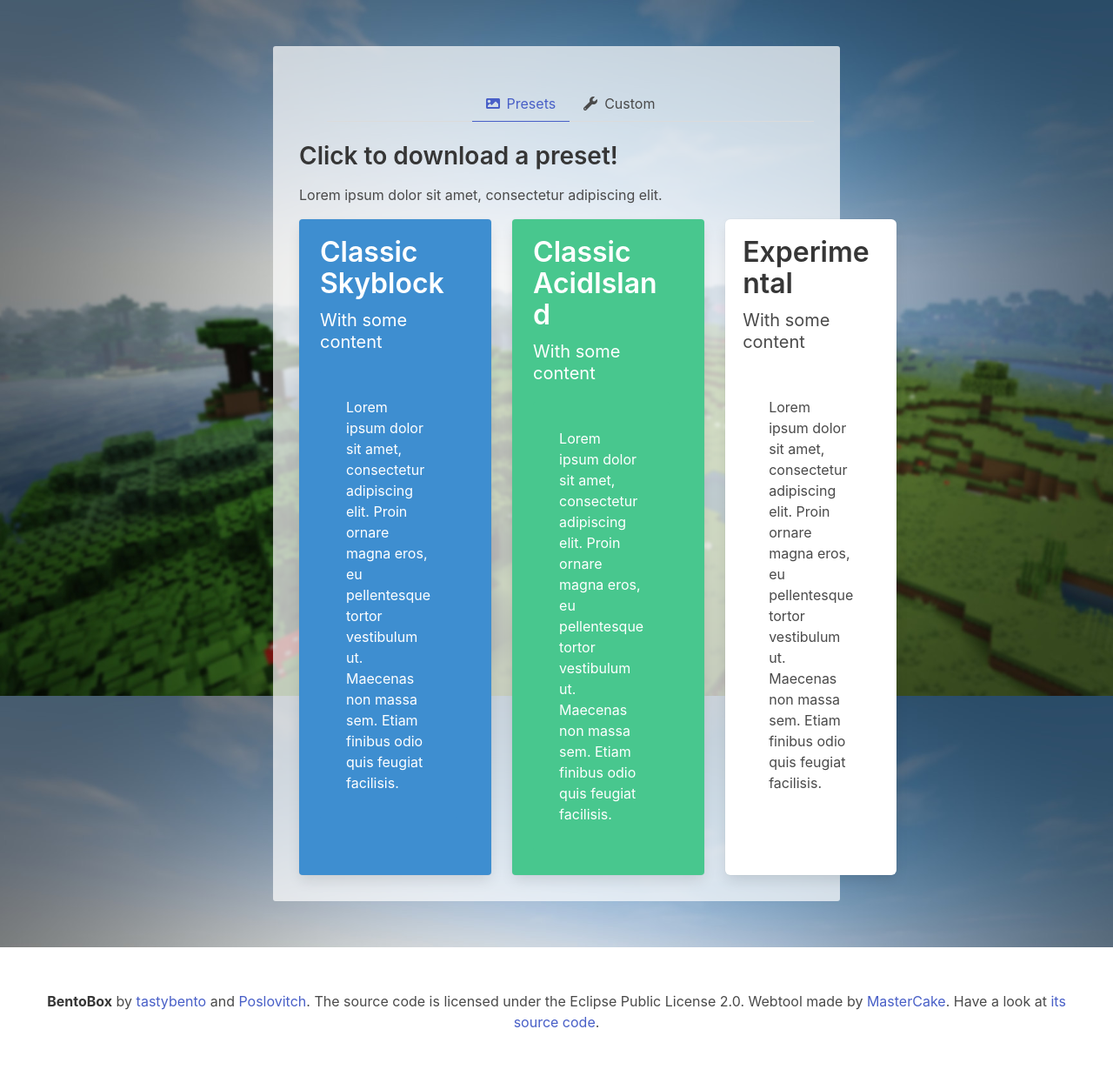
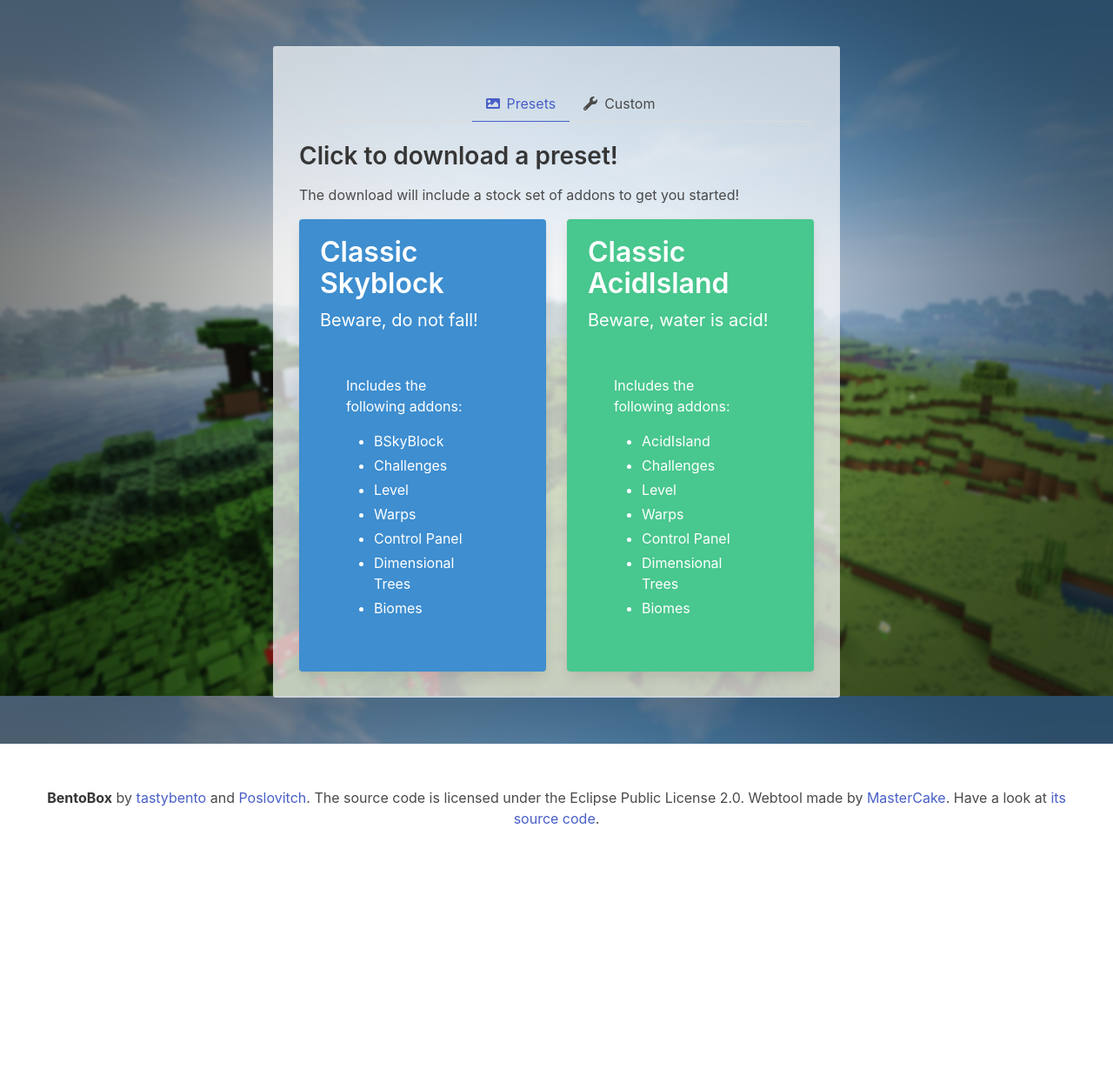
Before and after one commit to BentoBoxWorld/website, a Flask app: template templates/index.html in a window 1280 px wide. Shown: the whole page at 87% size. After the commit the page ends 947 px from the top, so only its background shows below. Run offline with Flask 2, Linux system fonts and the light colour scheme; the template is opened without the code that fills it, so the values that code supplies are empty; some libraries are stand-ins or nearby versions.

Commit message:
Added text to AcidIsland and BSkyBlock
removed the experimental slot

```diff
--- a/templates/index.html
+++ b/templates/index.html
@@ -20,36 +20,45 @@
 <div class="columns is-desktop">
 <div class="column">
   <h2>Click to download a preset!</h2>
-  <p>Lorem ipsum dolor sit amet, consectetur adipiscing elit.</p>
+  <p>The download will include a stock set of addons to get you started!</p>
   <div>
       <div class="tile is-ancestor">
           <a class="tile is-parent" href="/create-jar/?bskyblock:{{ addons.bskyblock }}&level:{{ addons.level }}&challenges:{{ addons.challenges }}&warps:{{ addons.warps }}&controlpanel:{{ addons.controlpanel }}&dimensionaltrees:{{ addons.dimensionaltrees }}&biomes:{{ addons.biomes }}&">
             <article class="tile is-child box notification is-info">
               <p class="title">Classic Skyblock</p>
-              <p class="subtitle">With some content</p>
+              <p class="subtitle">Beware, do not fall!</p>
               <div class="content notification is-info"">
-                <p>Lorem ipsum dolor sit amet, consectetur adipiscing elit. Proin ornare magna eros, eu pellentesque tortor vestibulum ut. Maecenas non massa sem. Etiam finibus odio quis feugiat facilisis.</p>
+                <p>Includes the following addons:</p>
+                <ul>
+                <li>BSkyBlock</li>
+                <li>Challenges</li>
+                <li>Level</li>
+                <li>Warps</li>
+                <li>Control Panel</li>
+                <li>Dimensional Trees</li>
+                <li>Biomes</li>
+                </ul>
               </div>
             </article>
           </a>
           <a class="tile is-parent" href="/create-jar/?acidisland:{{ addons.acidisland }}&level:{{ addons.level }}&challenges:{{ addons.challenges }}&warps:{{ addons.warps }}&controlpanel:{{ addons.controlpanel }}&dimensionaltrees:{{ addons.dimensionaltrees }}&biomes:{{ addons.biomes }}&">
             <article class="tile is-child box notification is-success">
               <p class="title">Classic AcidIsland</p>
-              <p class="subtitle">With some content</p>
+              <p class="subtitle">Beware, water is acid!</p>
               <div class="content notification is-success">
-                <p>Lorem ipsum dolor sit amet, consectetur adipiscing elit. Proin ornare magna eros, eu pellentesque tortor vestibulum ut. Maecenas non massa sem. Etiam finibus odio quis feugiat facilisis.</p>
+                <p>Includes the following addons:</p>
+                <ul>
+                <li>AcidIsland</li>
+                <li>Challenges</li>
+                <li>Level</li>
+                <li>Warps</li>
+                <li>Control Panel</li>
+                <li>Dimensional Trees</li>
+                <li>Biomes</li>
+                </ul>
               </div>
             </article>
           </a>
-          <div class="tile is-parent">
-            <article class="tile is-child box">
-              <p class="title">Experimental</p>
-              <p class="subtitle">With some content</p>
-              <div class="content">
-                <p>Lorem ipsum dolor sit amet, consectetur adipiscing elit. Proin ornare magna eros, eu pellentesque tortor vestibulum ut. Maecenas non massa sem. Etiam finibus odio quis feugiat facilisis.</p>
-              </div>
-            </article>
-          </div>
         </div>
       </div>
   </div>
```
